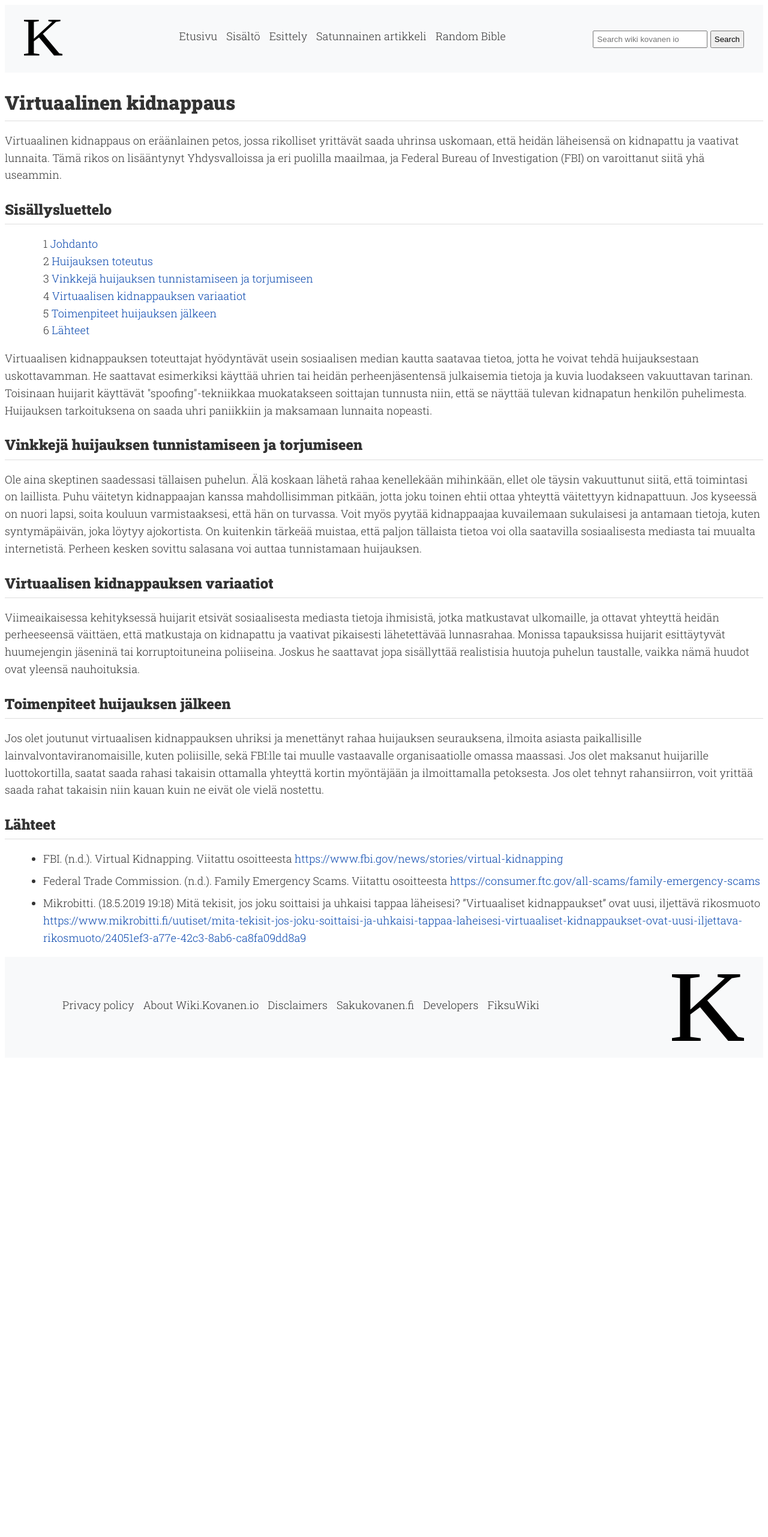
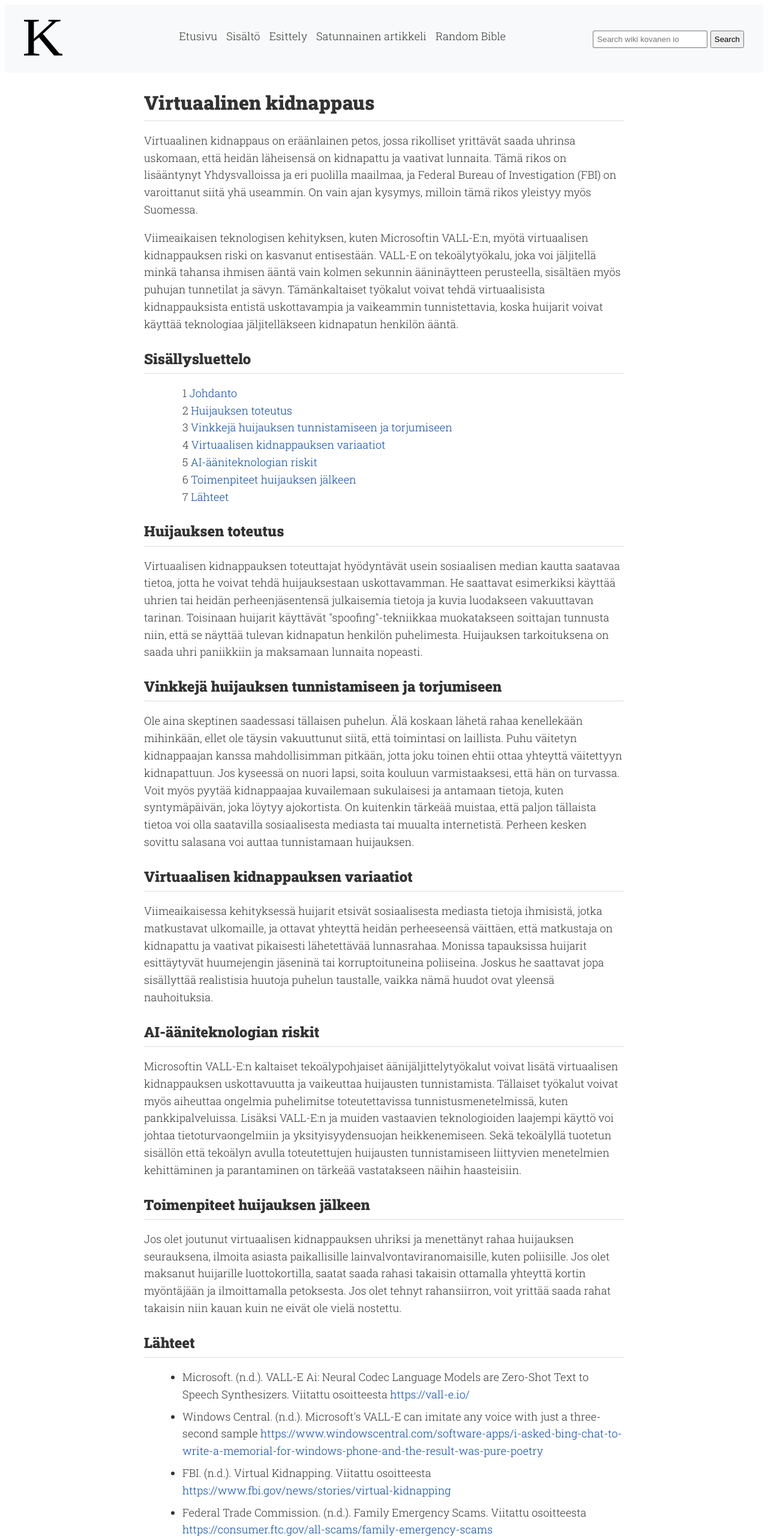
Before and after one commit to Sakkov/wiki, a plain HTML site: page index.html in a window 1280 px wide. Shown: the top 2562 px of the page at 60% size. Before the commit the page ends 1771 px from the top, so only its background shows below. Drawn offline with Linux system fonts and the light colour scheme; a script that the page names is missing.

Commit message:
improved virtuaalinen kidnappaus -page

```diff
--- a/index.html
+++ b/index.html
@@ -38,9 +38,13 @@
             <h1>
                 Virtuaalinen kidnappaus
             </h1>
+
             <a class="anchor" id="johdanto"></a>
             <p>
-                Virtuaalinen kidnappaus on eräänlainen petos, jossa rikolliset yrittävät saada uhrinsa uskomaan, että heidän läheisensä on kidnapattu ja vaativat lunnaita. Tämä rikos on lisääntynyt Yhdysvalloissa ja eri puolilla maailmaa, ja Federal Bureau of Investigation (FBI) on varoittanut siitä yhä useammin.
+                Virtuaalinen kidnappaus on eräänlainen petos, jossa rikolliset yrittävät saada uhrinsa uskomaan, että heidän läheisensä on kidnapattu ja vaativat lunnaita. Tämä rikos on lisääntynyt Yhdysvalloissa ja eri puolilla maailmaa, ja Federal Bureau of Investigation (FBI) on varoittanut siitä yhä useammin. On vain ajan kysymys, milloin tämä rikos yleistyy myös Suomessa.
+            </p>
+            <p>
+                Viimeaikaisen teknologisen kehityksen, kuten Microsoftin VALL-E:n, myötä virtuaalisen kidnappauksen riski on kasvanut entisestään. VALL-E on tekoälytyökalu, joka voi jäljitellä minkä tahansa ihmisen ääntä vain kolmen sekunnin ääninäytteen perusteella, sisältäen myös puhujan tunnetilat ja sävyn. Tämänkaltaiset työkalut voivat tehdä virtuaalisista kidnappauksista entistä uskottavampia ja vaikeammin tunnistettavia, koska huijarit voivat käyttää teknologiaa jäljitelläkseen kidnapatun henkilön ääntä.
             </p>
             <h2>Sisällysluettelo</h2>
             <ol id="table-of-contents">
@@ -65,6 +69,11 @@
                     </a>
                 </li>
                 <li>
+                    <a href="#tekoaly">
+                        AI-ääniteknologian riskit
+                    </a>
+                </li>
+                <li>
                     <a href="#huijauksenjalkeen">
                         Toimenpiteet huijauksen jälkeen
                     </a>
@@ -75,25 +84,48 @@
                     </a>
                 </li>
             </ol>
+
+            <a class="anchor" id="huijauksentoteutus"></a>
+            <h2>Huijauksen toteutus</h2>
             <p>
                 Virtuaalisen kidnappauksen toteuttajat hyödyntävät usein sosiaalisen median kautta saatavaa tietoa, jotta he voivat tehdä huijauksestaan uskottavamman. He saattavat esimerkiksi käyttää uhrien tai heidän perheenjäsentensä julkaisemia tietoja ja kuvia luodakseen vakuuttavan tarinan. Toisinaan huijarit käyttävät "spoofing"-tekniikkaa muokatakseen soittajan tunnusta niin, että se näyttää tulevan kidnapatun henkilön puhelimesta. Huijauksen tarkoituksena on saada uhri paniikkiin ja maksamaan lunnaita nopeasti.
             </p>
+
+            <a class="anchor" id="vinkkeja"></a>
             <h2>Vinkkejä huijauksen tunnistamiseen ja torjumiseen</h2>
             <p>
                 Ole aina skeptinen saadessasi tällaisen puhelun. Älä koskaan lähetä rahaa kenellekään mihinkään, ellet ole täysin vakuuttunut siitä, että toimintasi on laillista. Puhu väitetyn kidnappaajan kanssa mahdollisimman pitkään, jotta joku toinen ehtii ottaa yhteyttä väitettyyn kidnapattuun. Jos kyseessä on nuori lapsi, soita kouluun varmistaaksesi, että hän on turvassa. Voit myös pyytää kidnappaajaa kuvailemaan sukulaisesi ja antamaan tietoja, kuten syntymäpäivän, joka löytyy ajokortista. On kuitenkin tärkeää muistaa, että paljon tällaista tietoa voi olla saatavilla sosiaalisesta mediasta tai muualta internetistä. Perheen kesken sovittu salasana voi auttaa tunnistamaan huijauksen.
             </p>
+
+            <a class="anchor" id="variaatiot"></a>
             <h2>Virtuaalisen kidnappauksen variaatiot</h2>
             <p>
                 Viimeaikaisessa kehityksessä huijarit etsivät sosiaalisesta mediasta tietoja ihmisistä, jotka matkustavat ulkomaille, ja ottavat yhteyttä heidän perheeseensä väittäen, että matkustaja on kidnapattu ja vaativat pikaisesti lähetettävää lunnasrahaa. Monissa tapauksissa huijarit esittäytyvät huumejengin jäseninä tai korruptoituneina poliiseina. Joskus he saattavat jopa sisällyttää realistisia huutoja puhelun taustalle, vaikka nämä huudot ovat yleensä nauhoituksia.
             </p>
+
+            <a class="anchor" id="tekoaly"></a>
+            <h2>AI-ääniteknologian riskit</h2>
+            <p>
+                Microsoftin VALL-E:n kaltaiset tekoälypohjaiset äänijäljittelytyökalut voivat lisätä virtuaalisen kidnappauksen uskottavuutta ja vaikeuttaa huijausten tunnistamista. Tällaiset työkalut voivat myös aiheuttaa ongelmia puhelimitse toteutettavissa tunnistusmenetelmissä, kuten pankkipalveluissa. Lisäksi VALL-E:n ja muiden vastaavien teknologioiden laajempi käyttö voi johtaa tietoturvaongelmiin ja yksityisyydensuojan heikkenemiseen. Sekä tekoälyllä tuotetun sisällön että tekoälyn avulla toteutettujen huijausten tunnistamiseen liittyvien menetelmien kehittäminen ja parantaminen on tärkeää vastatakseen näihin haasteisiin.
+            </p>
+
+            <a class="anchor" id="huijauksenjalkeen"></a>
             <h2>Toimenpiteet huijauksen jälkeen</h2>
             <p>
-                Jos olet joutunut virtuaalisen kidnappauksen uhriksi ja menettänyt rahaa huijauksen seurauksena, ilmoita asiasta paikallisille lainvalvontaviranomaisille, kuten poliisille, sekä FBI:lle tai muulle vastaavalle organisaatiolle omassa maassasi. Jos olet maksanut huijarille luottokortilla, saatat saada rahasi takaisin ottamalla yhteyttä kortin myöntäjään ja ilmoittamalla petoksesta. Jos olet tehnyt rahansiirron, voit yrittää saada rahat takaisin niin kauan kuin ne eivät ole vielä nostettu.
+                Jos olet joutunut virtuaalisen kidnappauksen uhriksi ja menettänyt rahaa huijauksen seurauksena, ilmoita asiasta paikallisille lainvalvontaviranomaisille, kuten poliisille. Jos olet maksanut huijarille luottokortilla, saatat saada rahasi takaisin ottamalla yhteyttä kortin myöntäjään ja ilmoittamalla petoksesta. Jos olet tehnyt rahansiirron, voit yrittää saada rahat takaisin niin kauan kuin ne eivät ole vielä nostettu.
             </p>
+
+            <a class="anchor" id="lahteet"></a>
             <h2>
                 Lähteet
             </h2>
             <ul>
+                <li>
+                    Microsoft. (n.d.). VALL-E Ai: Neural Codec Language Models are Zero-Shot Text to Speech Synthesizers. Viitattu osoitteesta <a href="https://vall-e.io/" target="_blank" rel="noopener noreferrer">https://vall-e.io/</a>
+                </li>
+                <li>
+                    Windows Central. (n.d.). Microsoft's VALL-E can imitate any voice with just a three-second sample <a href="https://www.windowscentral.com/software-apps/i-asked-bing-chat-to-write-a-memorial-for-windows-phone-and-the-result-was-pure-poetry" target="_blank" rel="noopener noreferrer">https://www.windowscentral.com/software-apps/i-asked-bing-chat-to-write-a-memorial-for-windows-phone-and-the-result-was-pure-poetry</a>
+                </li>
                 <li>
                     FBI. (n.d.). Virtual Kidnapping. Viitattu osoitteesta <a href="https://www.fbi.gov/news/stories/virtual-kidnapping" target="_blank" rel="noopener noreferrer">https://www.fbi.gov/news/stories/virtual-kidnapping</a>
                 </li>
--- a/styles.css
+++ b/styles.css
@@ -106,6 +106,11 @@ ol li:before {
     content: counters(cupcake, '.') ' ';
 }
 
+article {
+    max-width: 800px;
+    margin: 0 auto;
+}
+
 /* Style the footer */
 footer {
     background-color: #f8f9fa;
```
